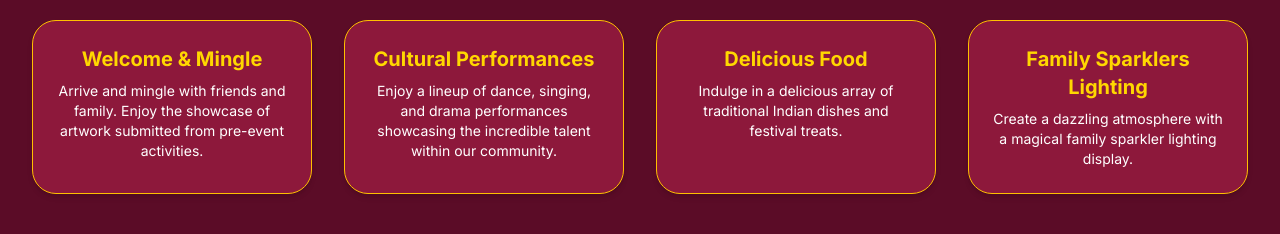
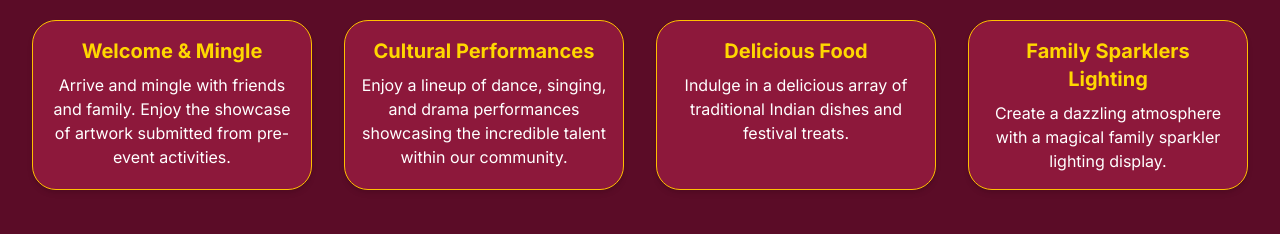
Before and after one commit to dharmikchauhan/public, a plain HTML site: page diwali-2025/index.html in a window 1280 px wide. Shown: the part 440-674 px from the top of the page. Drawn offline with nearby package versions, Linux system fonts and the light colour scheme.

Commit message:
minor ui fixes

```diff
--- a/diwali-2025/index.html
+++ b/diwali-2025/index.html
@@ -16,7 +16,7 @@
     .schedule-card {
       background-color: #8D183B;
       color: white;
-      padding: 1.5rem;
+      padding: 1rem;
       border-radius: 1.5rem;
       box-shadow: 0 4px 6px -1px rgb(0 0 0 / 0.1), 0 2px 4px -2px rgb(0 0 0 / 0.1);
       border: 1px solid #FFC000;
@@ -79,7 +79,7 @@
         <!-- Schedule Item 1 -->
         <div class="schedule-card flex flex-col justify-start text-center">
           <h3 class="text-xl font-bold text-light-gold mb-2">Welcome & Mingle</h3>
-          <p class="text-white text-sm flex-grow">
+          <p class="text-white flex-grow">
             Arrive and mingle with friends and family. Enjoy the showcase of artwork submitted from pre-event activities.
           </p>
         </div>
@@ -87,7 +87,7 @@
         <!-- Schedule Item 2 -->
         <div class="schedule-card flex flex-col justify-start text-center">
           <h3 class="text-xl font-bold text-light-gold mb-2">Cultural Performances</h3>
-          <p class="text-white text-sm flex-grow">
+          <p class="text-white flex-grow">
             Enjoy a lineup of dance, singing, and drama performances showcasing the incredible talent within our community.
           </p>
         </div>
@@ -95,7 +95,7 @@
         <!-- Schedule Item 3 -->
         <div class="schedule-card flex flex-col justify-start text-center">
           <h3 class="text-xl font-bold text-light-gold mb-2">Delicious Food</h3>
-          <p class="text-white text-sm flex-grow">
+          <p class="text-white flex-grow">
             Indulge in a delicious array of traditional Indian dishes and festival treats.
           </p>
         </div>
@@ -103,7 +103,7 @@
         <!-- Schedule Item 4 -->
         <div class="schedule-card flex flex-col justify-start text-center">
           <h3 class="text-xl font-bold text-light-gold mb-2">Family Sparklers Lighting</h3>
-          <p class="text-white text-sm flex-grow">
+          <p class="text-white flex-grow">
             Create a dazzling atmosphere with a magical family sparkler lighting display.
           </p>
         </div>
```
